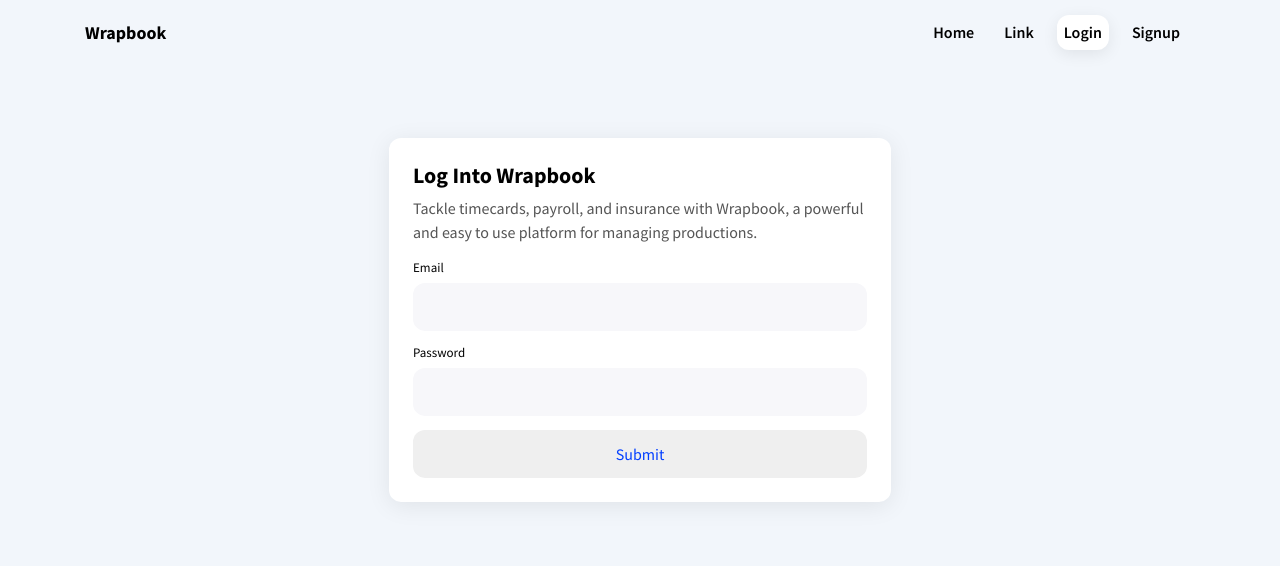
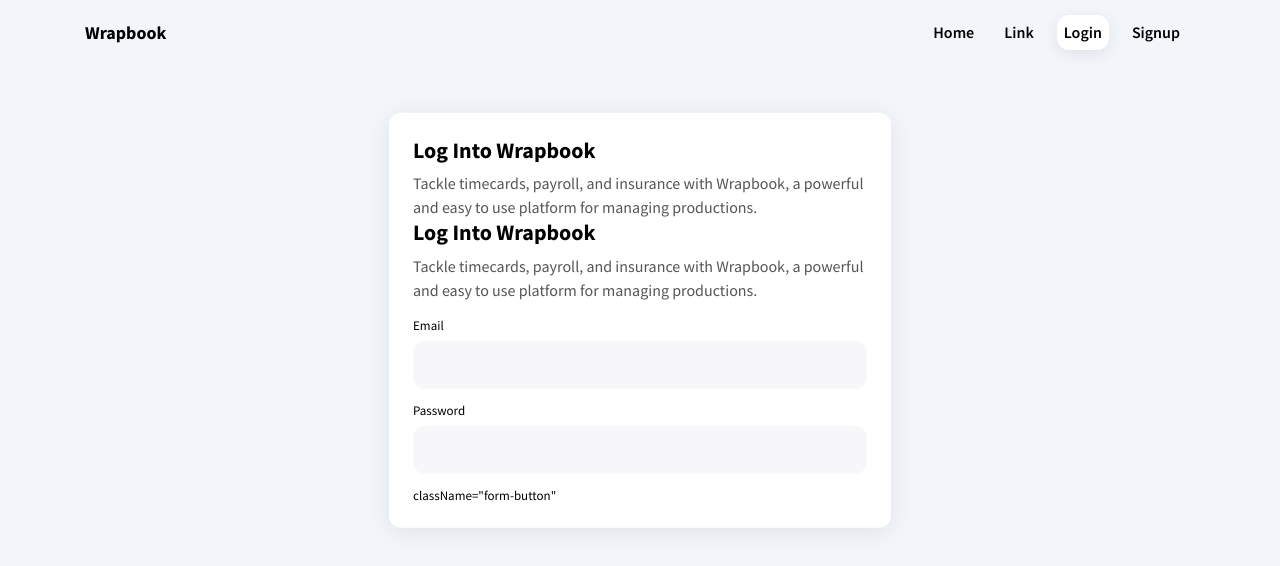
Before and after one commit to amytangcodes/staff-dashboard, a React (Create React App) app: page /login in a window 1280 px wide. Shown: the top 566 px of the page. Built offline with nearby package versions, Linux system fonts and the light colour scheme; no server answers.

Commit message:
login component styling

```diff
--- a/src/components/Login/index.js
+++ b/src/components/Login/index.js
@@ -1,10 +1,16 @@
 import React from "react";
 import "./Login.scss";
+import SectionHeader from "../SectionHeader";
 
 const Login = () => {
   return (
     <section className="logged-out-page">
       <div className="login-container">
+        <SectionHeader
+          header="Log Into Wrapbook"
+          description="Tackle timecards, payroll, and insurance with Wrapbook, a powerful and
+          easy to use platform for managing productions."
+        />
         <div className="section-header">
           <h1 className="header">Log Into Wrapbook</h1>
           <p className="subhead">
@@ -22,7 +28,7 @@
             <input type="password" />
           </div>
           <div>
-            <button type="submit">Submit</button>
+              className="form-button"
           </div>
         </form>
       </div>
```
